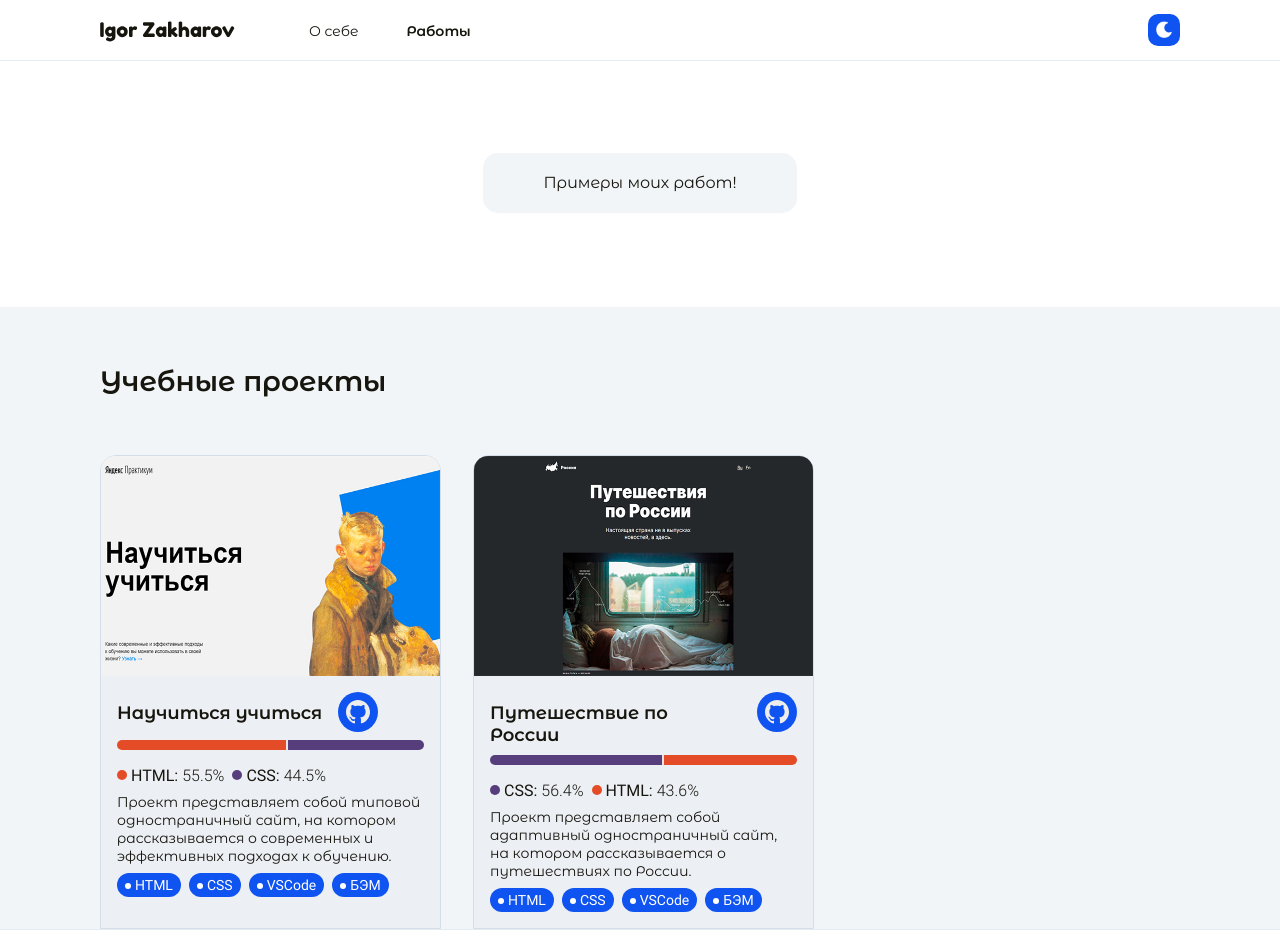
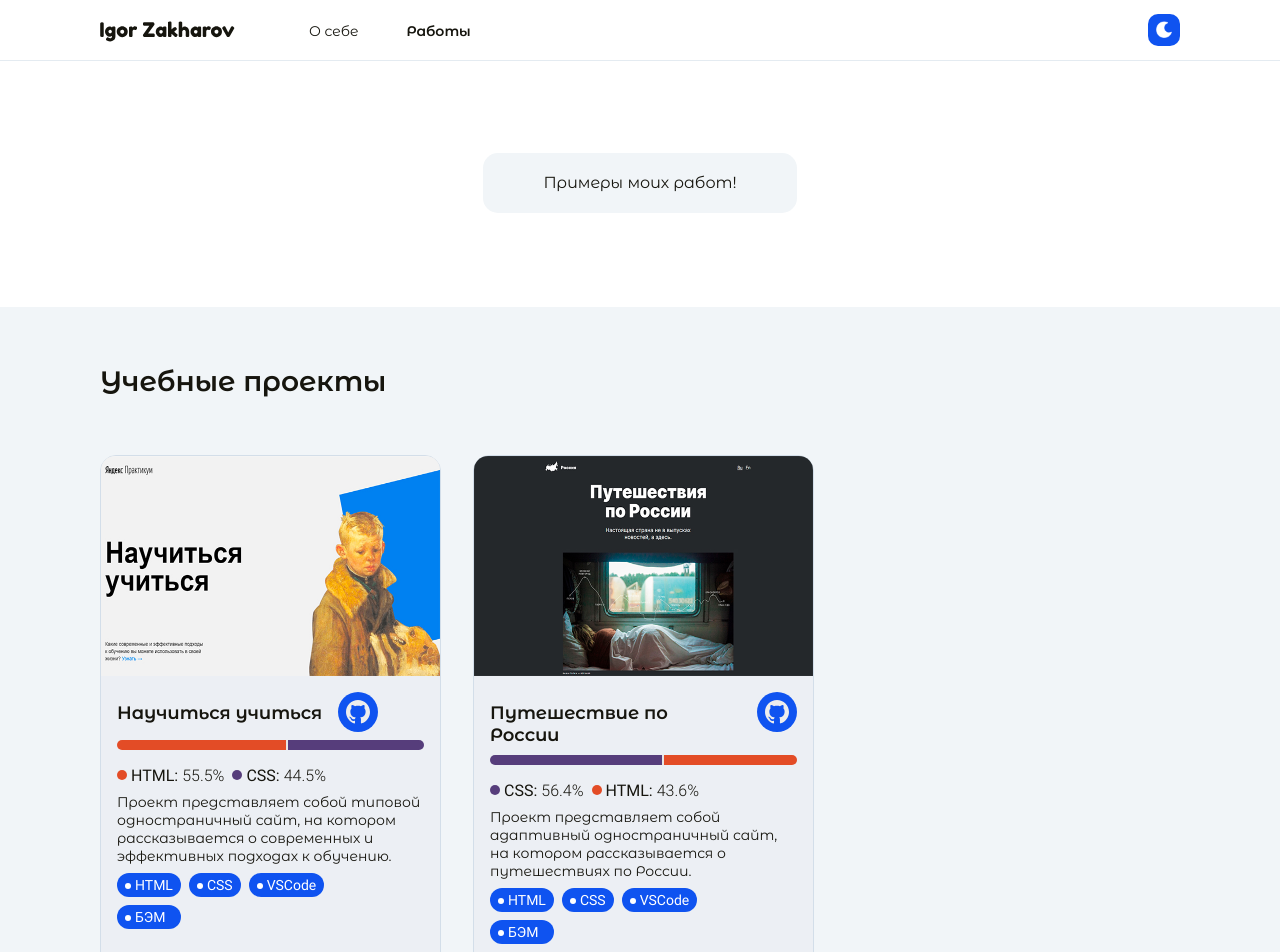
Before and after one commit to IgorZakharov211/zakharov-igor, a React (Create React App) app: page /projects in a window 1280 px wide. Shown: the top 952 px of the page. Built offline with nearby package versions, Linux system fonts and the light colour scheme.

Commit message:
style: change width of techs

```diff
--- a/src/components/card/Card.scss
+++ b/src/components/card/Card.scss
@@ -49,10 +49,11 @@
 
   &__techs{
     display: grid;
-    grid-template-columns: min-content min-content;
-    grid-auto-flow: column;
+    grid-template-columns: min-content min-content min-content;
+    grid-auto-flow: row;
     grid-auto-columns: min-content;
     gap: 8px;
+    max-width: 100%;
     margin: 0;
     padding: 0;
     list-style-type: none;
```
